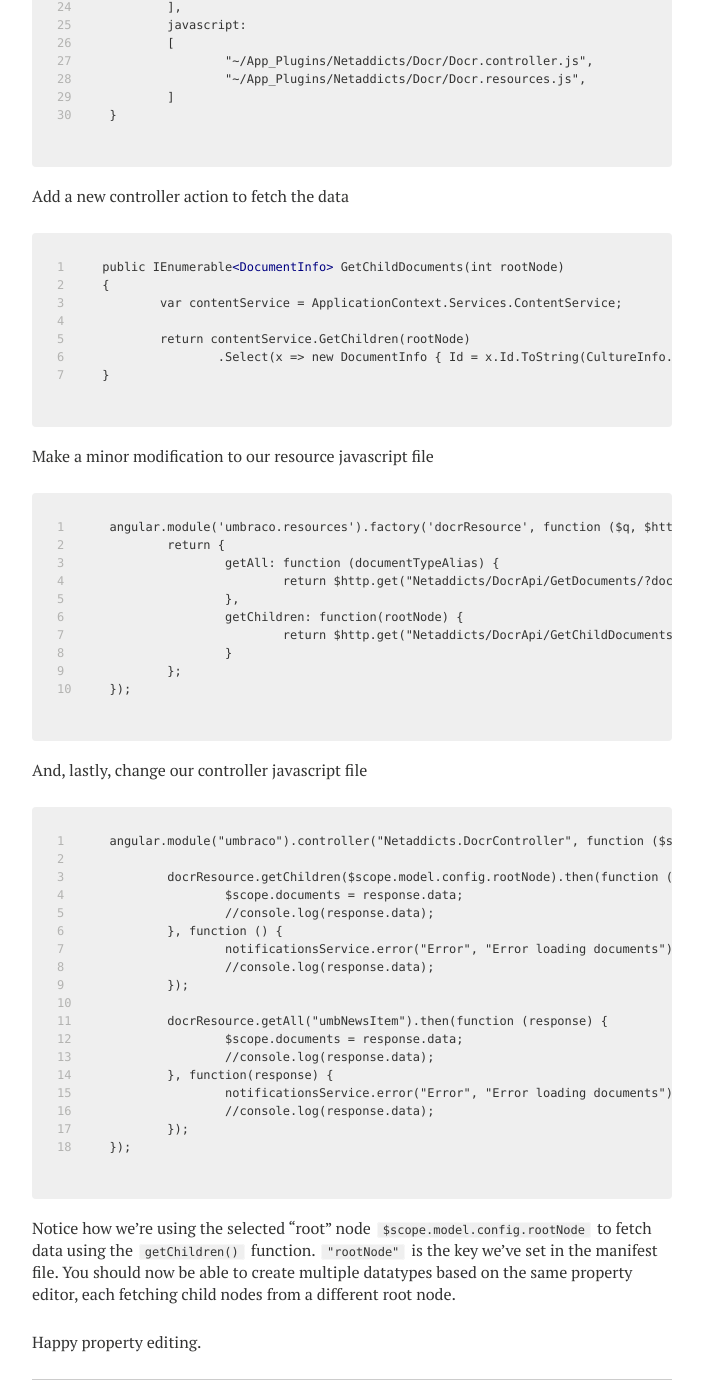
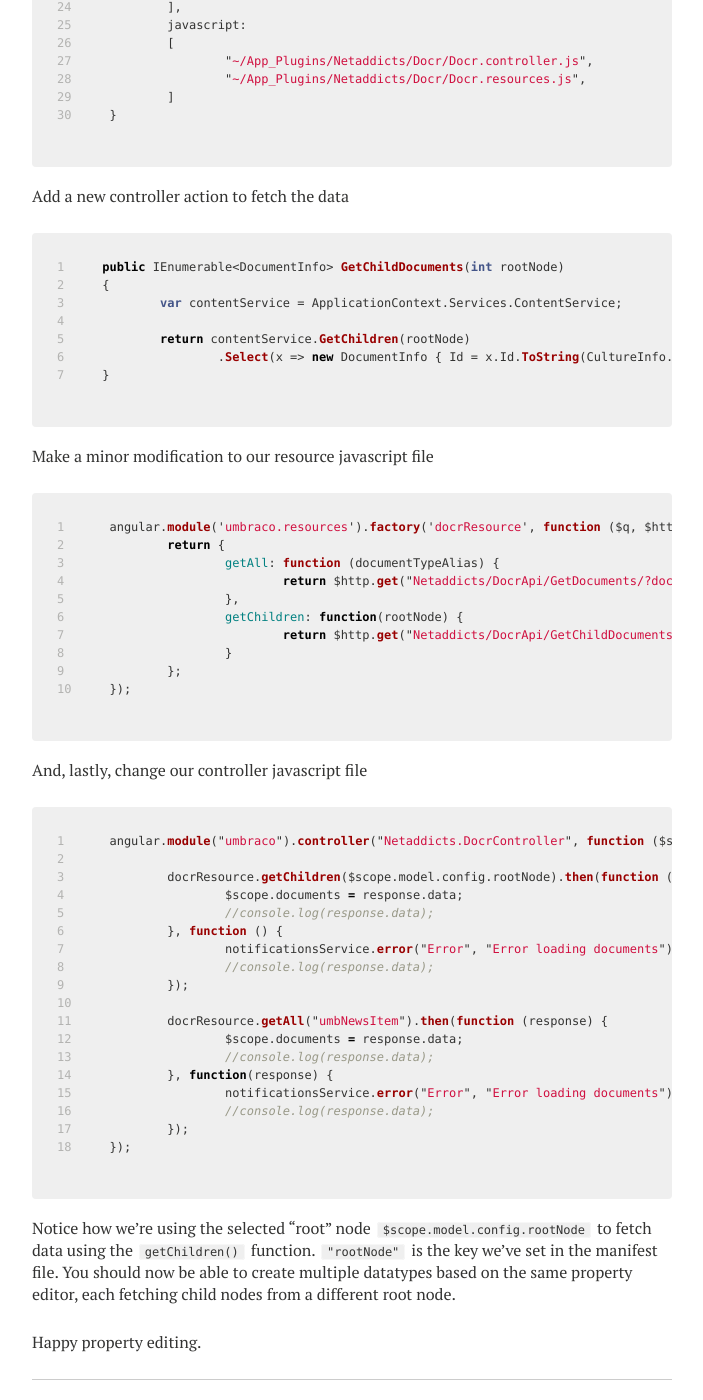
Before and after one commit to netaddicts/netaddicts.github.io, a Jekyll site: the page built from _posts/2014-01-14-v7-xpathdropdownlist-aka-docr.md, in a window 1280 px wide and 1400 px high, scrolled down 4244 px. Shown: the whole window, without its empty margins (288-991 px from the left). Built offline with Jekyll 4.4.1, drawn with Linux system fonts in a browser that asks for light colours; nearby versions of some CDN libraries; comment, search, counter and statistics services are not loaded; some of the changed text lies outside the part shown.

```diff
--- a/_posts/2014-01-14-v7-xpathdropdownlist-aka-docr.md
+++ b/_posts/2014-01-14-v7-xpathdropdownlist-aka-docr.md
@@ -20,7 +20,7 @@ For this sample to work, I'm assuming you've got at least a v7 Umbraco installat
 
 Actually, I didn't need a fully fledged XPathDropdownList datatype, but just needed a datatype that could list all child documents of a specific node in the tree. Here's my initial <code>package.manifest</code> file which I've put in <code>~/App_Plugins/Netaddicts</code> folder
 
-{% highlight html linenos %}
+{% highlight javascript linenos %}
 {% raw %}
 {
 	propertyEditors:
@@ -59,7 +59,7 @@ Our first file <code>Docr.html</code> will be our view which should just be a dr
 
 Javascript file <code>Docr.controller.js</code> will be responsible to initializing dropdown list with documents fetched from Umbraco content tree. Syntax of the Angular ngOptions directive may seem a bit strange, and at first hard to understand. But there's [good documentation on this](http://docs.angularjs.org/api/ng.directive:select) as well.
 
-{% highlight html linenos %}
+{% highlight javascript linenos %}
 {% raw %}
 angular.module("umbraco").controller("Netaddicts.DocrController", function ($scope, docrResource, notificationsService) {
 
@@ -84,7 +84,7 @@ In our previous code snippet above, we're injecting Umbraco's <code>notification
 
 Let's take a look at our <code>Docr.resource.js</code> file.
 
-{% highlight html linenos %}
+{% highlight javascript linenos %}
 {% raw %}
 angular.module('umbraco.resources').factory('docrResource', function ($q, $http) {
 	return {
@@ -100,7 +100,7 @@ Above code snippet adds the docrResource to the <code>umbraco.resources</code> m
 
 Next up: A bit of C# coding to actually fetch the documents from Umbraco. Either create a simple C# class file and drop it into the <code>~/App_Code</code> folder or add your class to an existing project and compile into assembly.
 
-{% highlight html linenos %}
+{% highlight csharp linenos %}
 {% raw %}
 using System.Collections.Generic;
 using System.Globalization;
@@ -143,7 +143,7 @@ It's always a good idea to take a look at what's already existing. After all, al
 
 A small change to our <code>package.manifest</code> file is required...
 
-{% highlight html linenos %}
+{% highlight javascript linenos %}
 {% raw %}
 {
 	propertyEditors:
@@ -180,7 +180,7 @@ A small change to our <code>package.manifest</code> file is required...
 
 Add a new controller action to fetch the data
 
-{% highlight html linenos %}
+{% highlight csharp linenos %}
 {% raw %}
 public IEnumerable<DocumentInfo> GetChildDocuments(int rootNode)
 {
@@ -194,7 +194,7 @@ public IEnumerable<DocumentInfo> GetChildDocuments(int rootNode)
 
 Make a minor modification to our resource javascript file
 
-{% highlight html linenos %}
+{% highlight javascript linenos %}
 {% raw %}
 angular.module('umbraco.resources').factory('docrResource', function ($q, $http) {
 	return {
@@ -211,7 +211,7 @@ angular.module('umbraco.resources').factory('docrResource', function ($q, $http)
 
 And, lastly, change our controller javascript file
 
-{% highlight html linenos %}
+{% highlight javascript linenos %}
 {% raw %}
 angular.module("umbraco").controller("Netaddicts.DocrController", function ($scope, docrResource, notificationsService) {
 
```
Also changed, not shown: _posts/2014-01-15-umbracohelper-l10n-extension-method.md (added, +140 -0 lines), images/posts/culture-and-hostnames-l10n.png (added).
